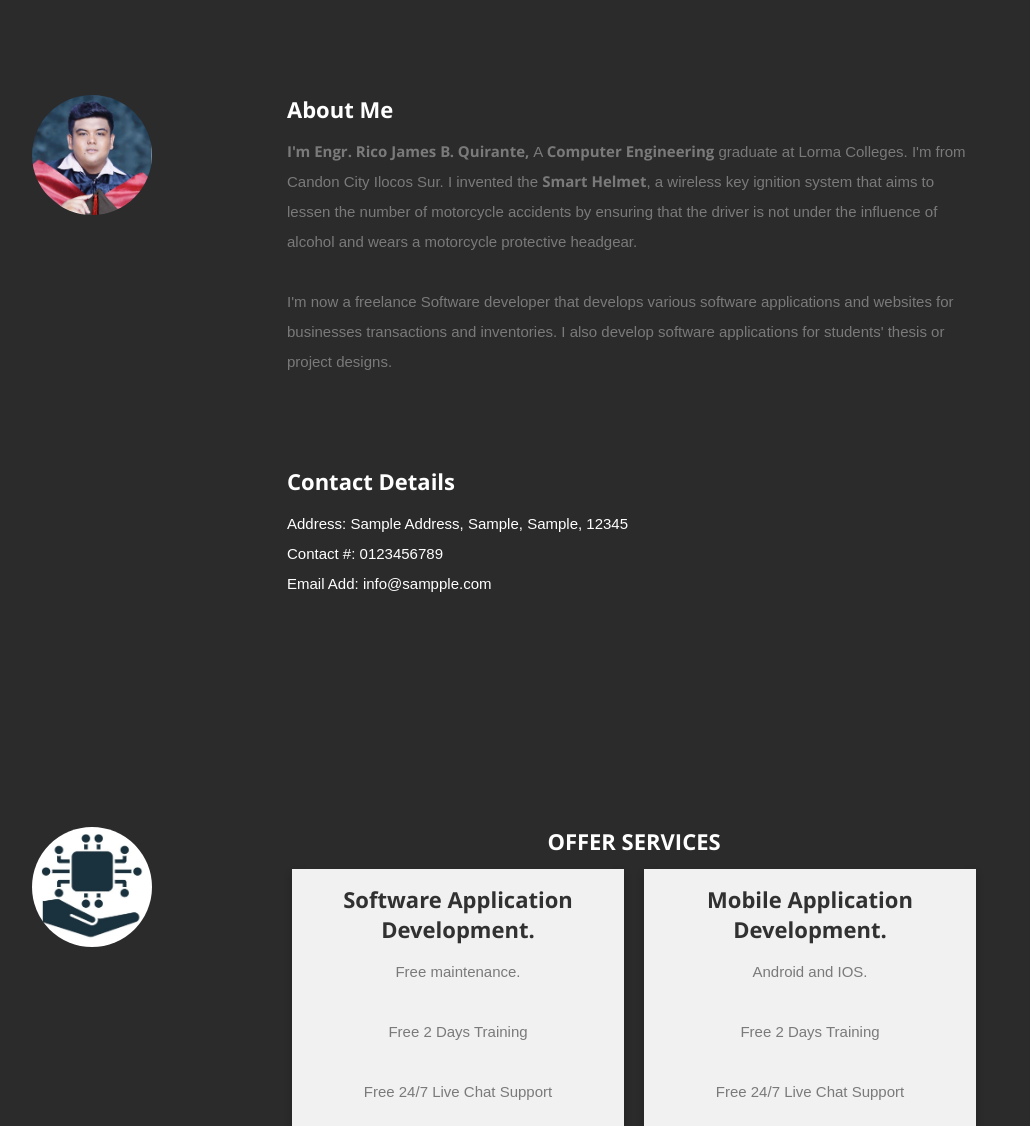
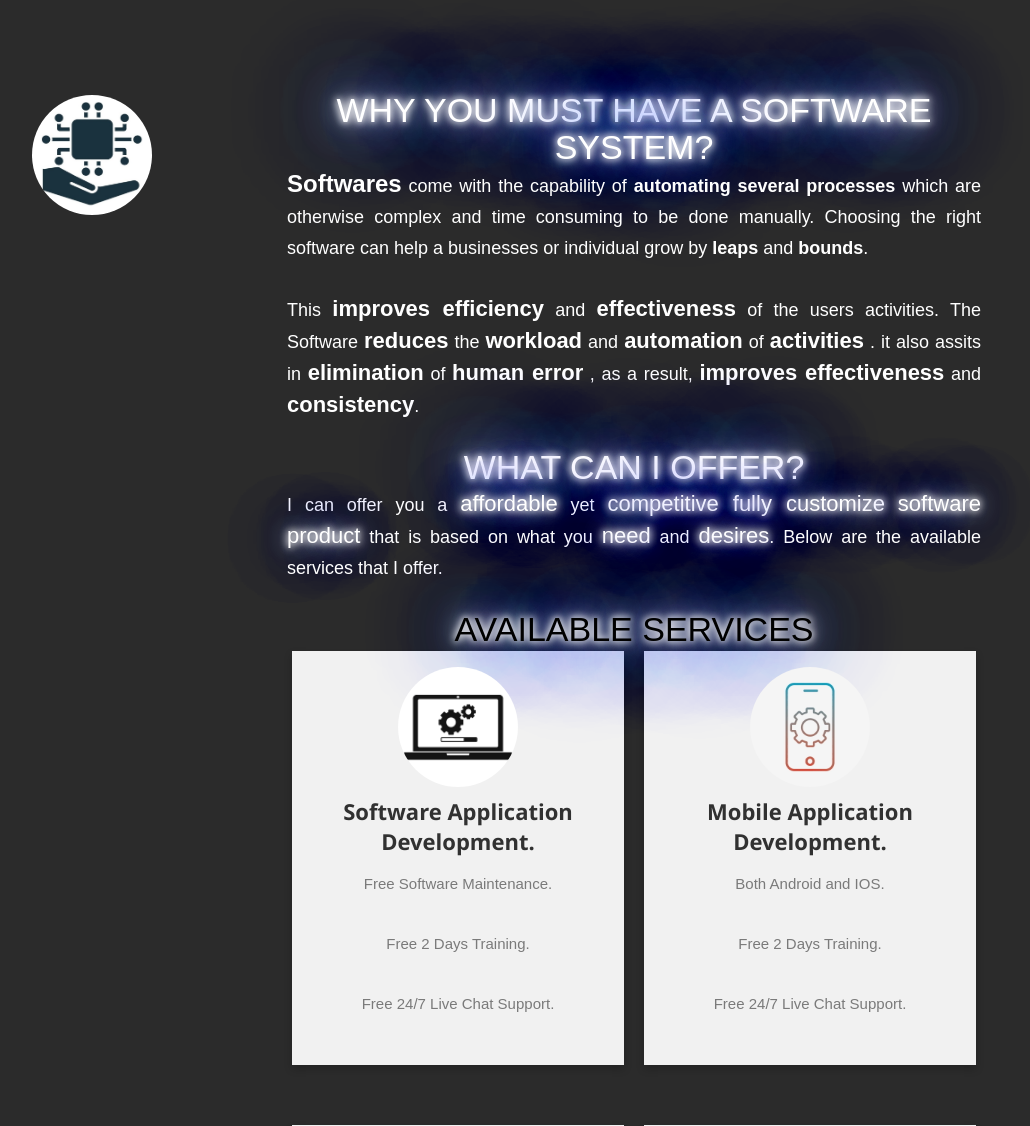
Before and after one commit to ricojames-eng/ricojamesportfolio, a PHP site: page / in a window 1280 px wide. Shown: the part 859-1985 px from the top of the page, without its empty margins (118-1148 px from the left). Run offline with PHP 8.4, Linux system fonts and the light colour scheme; data comes from the database, SQL or seed files in the repository; data that the repository does not hold is empty; some libraries are stand-ins or nearby versions; some web fonts are replaced.

Commit message:
Update index.php

```diff
--- a/freelance/index.php
+++ b/freelance/index.php
@@ -30,32 +30,31 @@
       color: white;
       font-weight: bold;
       position: absolute;
-      top: 50%;
+      top: 30%;
       left: 50%;
       transform: translate(-50%, -50%);
       z-index: 2;
       width: 100%;
       padding: 20px;
       text-align: center;
-
+      white-space: normal;
       animation-name: example;
       animation-duration: 4s;
     }
 
         #bg-text2 {
       background-color: rgb(0,0,0); /* Fallback color */
-      background-color: rgba(0,0,0, 0.9); /* Black w/opacity/see-through */
+      background-color: rgba(0,0,0, 0.7); /* Black w/opacity/see-through */
       color: white;
       font-weight: bold;
       position: absolute;
-      top: 80%;
+      top: 77%;
       left: 50%;
       transform: translate(-50%, -50%);
       z-index: 2;
       width: 100%;
       padding: 20px;
       text-align: center;
-
       animation-name: example2;
       animation-duration: 8s;
     }
@@ -74,6 +73,7 @@
        0 0 151px #5271ff;
        font-weight: 400;
        font-family: "Yellowtail", sans-serif;
+
   }
 
   .neonText2 {
@@ -155,55 +155,27 @@ while($row = $c_qry->fetch_assoc()){
           <br></br>
             <h2 style="color: Black; font-size: 5vw;" class="neonText">Hi I'm,</h2>
             <br></br>
-            <h2 style="color: Black; font-size: 5vw;" class="neonText"><?php echo isset($user) ? ucwords($user['firstname'].' '.$user['lastname']) : ""; ?></h2>
+            <h2 style="color: Black; font-size: 5vw;" class="neonText"><?php echo isset($user) ? ucwords($user['firstname']) : ""; ?></h2>
             <br></br>
-            <ul class="social">
-               <li><a target="_blank" href="<?php echo $contact['facebook'] ?>"><i class="fa fa-facebook"></i></a></li>
-               <li><a target="_blank" href="mailto:<?php echo $contact['email'] ?>"><i class="fa fa-google-plus"></i></a></li>
-           </ul>
+            <h2 style="color: Black; font-size: 5vw;" class="neonText"><?php echo isset($user) ? ucwords($user['lastname']) : ""; ?></h2>
          </div>
       </div>
 
-      <div class="banner-text" id="bg-text2">
-          <a style="font-size: 3vw;"><span>A Software Developer that helps Businesses, small to large agencies and individuals </span></a>
-          <a style="font-size: 3vw;"><span>to bring their Software ideas to life. I`ll offer you a life-time investment software application.</span></a>
+      <div class="banner-text" id="bg-text2" >
+          <a style="font-size: 2vw;"><span>A Software Developer Engineer that helps Businesses, small to large agencies and individuals </span></a>
+          <a style="font-size: 2vw;"><span>to bring their Software ideas to life. I`ll offer you a affordable life-time investment software application.</span></a>
+          <br></br>
+                    <ul class="social">
+                     <li><a target="_blank" href="<?php echo $contact['facebook'] ?>"><i class="fa fa-facebook"></i></a></li>
+                     <li><a target="_blank" href="mailto:<?php echo $contact['email'] ?>"><i class="fa fa-google-plus"></i></a></li>
+                 </ul>
+          <a class="smoothscroll" href="#about">READ MORE</a>
           <br></br>
           <p class="scrolldown">
           <a class="smoothscroll" href="#about"><i class="icon-down-circle"></i></a>
           </p>
       </div>
    </header> <!-- Header End -->
-   <!-- About Section
-   ================================================== -->
-   <section id="about">
-      <div class="row">
-         <div class="three columns">
-            <img class="profile-pic"  src="profile_asset/images/mypic.png" alt="" />
-         </div>
-         <div class="nine columns main-col">
-            <h2>About Me</h2>
-            <style>
-              #about_me *{
-                color:#7A7A7A !important;
-              }
-            </style>
-            <div id="about_me"><?php include "about.html"; ?></div>
-            <div class="row">
-               <div class="columns ">
-                  <h2>Contact Details</h2>
-                  <p class="address">
-                  <span><a>Address: </a><a><?php echo $contact['address'] ?></a></span><br>
-                  <span><a>Contact #: </a><a><?php echo $contact['mobile'] ?></a></span><br>
-                  <span><a>Email Add: </a><a><?php echo $contact['email'] ?></a></span>
-             </p>
-               </div>
-               <div class="columns download">
-                  <p></p>
-               </div>
-            </div> <!-- end row -->
-         </div> <!-- end .main-col -->
-      </div>
-   </section> <!-- About Section End-->
 
 <!-- Offer Section
    ================================================== -->
@@ -250,31 +222,77 @@ body {
   background-color: #f1f1f1;
 }
 </style>
+
    <section id="services">
    <section id="about">
       <div class="row">
          <div class="three columns">
             <img class="profile-pic"  src="profile_asset/images/services.jpg" alt="" />
          </div>
-         <div class="nine columns main-col">
-            <center><h2>OFFER SERVICES</h2></center>
 
-           <div class="row1">
+         <div class="nine columns main-col" style="text-align: justify;">
+            <center><a class="neonText" style="font-size: 34px;"><span style="color:White;font-weight:Italic;font-size: 34px;">WHY YOU MUST HAVE A SOFTWARE SYSTEM?</span></a></center>
+
+            <a style="font-size: 18px;">
+              <span style="color:White;font-weight:bold;font-size:24px;">Softwares</span> come with the capability of
+              <span style="color:White;font-weight:bold">automating several processes</span>
+              which are otherwise complex and time consuming to be done manually.
+              Choosing the right software can help a businesses or individual grow by
+            <span style="color:White;font-weight:bold">leaps</span> and
+            <span style="color:White;font-weight:bold">bounds</span>.</a>
+
+            <br></br>
+            <a style="font-size: 18px;">This
+              <span style="color:White;font-weight:bold;font-size:22px;">improves efficiency</span> and
+              <span style="color:White;font-weight:bold;font-size:22px;">effectiveness</span>
+              of the users activities. The Software
+              <span style="color:White;font-weight:bold;font-size:22px;">reduces</span> the
+              <span style="color:White;font-weight:bold;font-size:22px;">workload</span> and
+              <span style="color:White;font-weight:bold;font-size:22px;">automation</span> of
+              <span style="color:White;font-weight:bold;font-size:22px;">activities</span>
+              .
+              it also assits in
+              <span style="color:White;font-weight:bold;font-size:22px;">elimination</span> of
+              <span style="color:White;font-weight:bold;font-size:22px;">human error</span>
+              , as a result,
+              <span style="color:White;font-weight:bold;font-size:22px;">improves effectiveness</span> and
+              <span style="color:White;font-weight:bold;font-size:22px;">consistency</span>.</a>
+
+              <br></br>
+              <center><a class="neonText" style="font-size:  34px;"><span style="color:White;font-weight:Italic;font-size: 34px;">WHAT CAN I OFFER?</span></a></center>
+              <a style="font-size: 18px;">
+                I can offer you a
+                <span class="neonText" style="color:White;font-weight:Italic;font-size:22px;">affordable</span>
+                yet
+                <span class="neonText" style="color:White;font-weight:Italic;font-size:22px;">competitive fully customize</span>
+                <span class="neonText" style="color:White;font-weight:Italic;font-size:22px;">software product</span> that is
+                based
+                on what you
+                <span class="neonText" style="color:White;font-weight:Italic;font-size:22px;">need</span> and
+                <span class="neonText" style="color:White;font-weight:Italic;font-size:22px;">desires</span>.
+                Below are the available services that I offer.
+              </a>
+
+              <br></br>
+           <center><a class="neonText" style="font-size:  34px;"><span style="color:Black;font-weight:Italic;font-size: 34px;">AVAILABLE SERVICES</span></a></center>
+              <div class="row1">
             <div class="column1">
               <div class="card1">
+                <img class="profile-pic"  src="profile_asset/images/icon/Software_dev.jpg" alt="" />
                 <h3>Software Application Development.</h3>
-                <p>Free maintenance.</p>
-                <p>Free 2 Days Training</p>
-                <p>Free 24/7 Live Chat Support</p>
+                <p>Free Software Maintenance.</p>
+                <p>Free 2 Days Training.</p>
+                <p>Free 24/7 Live Chat Support.</p>
               </div>
             </div>
 
               <div class="column1">
               <div class="card1">
+                <img class="profile-pic"  src="profile_asset/images/icon/mobile_dev.jpg" alt="" />
                 <h3>Mobile Application Development.</h3>
-                <p>Android and IOS.</p>
-                <p>Free 2 Days Training</p>
-                <p>Free 24/7 Live Chat Support</p>
+                <p>Both Android and IOS.</p>
+                <p>Free 2 Days Training.</p>
+                <p>Free 24/7 Live Chat Support.</p>
               </div>
             </div>
             </div>
@@ -284,19 +302,21 @@ body {
              <div class="row1">
             <div class="column1">
               <div class="card1">
+                <img class="profile-pic"  src="profile_asset/images/icon/web_dev.jpg" alt="" />
                 <h3>Website Page Development.</h3>
-                <p>With Admin page.</p>
-                <p>Free 2 Days Training</p>
-                <p>Free 24/7 Live Chat Support</p>
+                <p>Free Web page Maintenance.</p>
+                <p>Free 2 Days Training.</p>
+                <p>Free 24/7 Live Chat Support.</p>
               </div>
             </div>
 
               <div class="column1">
               <div class="card1">
+                <img class="profile-pic"  src="profile_asset/images/icon/iot_dev.jpg" alt="" />
                 <h3>Internet Of Things Development.</h3>
-                <p>Free repair charge.</p>
-                <p>Free 2 Days Training</p>
-                <p>Free 24/7 Live Chat Support</p>
+                <p>Free Repair Charge.</p>
+                <p>Free 2 Days Training.</p>
+                <p>Free 24/7 Live Chat Support.</p>
               </div>
             </div>
             </div>
@@ -306,19 +326,21 @@ body {
              <div class="row1">
             <div class="column1">
               <div class="card1">
+                <img class="profile-pic"  src="profile_asset/images/icon/softhard_dev.jpg" alt="" />
                 <h3>Hardware and Software Development.</h3>
-                <p>Free repair charge and maintenance.</p>
-                <p>Free 2 Days Training</p>
-                <p>Free 24/7 Live Chat Support</p>
+                <p>Free Repair Charge and Maintenance.</p>
+                <p>Free 2 Days Training.</p>
+                <p>Free 24/7 Live Chat Support.</p>
               </div>
             </div>
 
               <div class="column1">
               <div class="card1">
+                <img class="profile-pic"  src="profile_asset/images/icon/sys_dev.jpg" alt="" />
                 <h3>All types of System Applications.</h3>
-                <p>Free maintenance.</p>
-                <p>Free 2 Days Training</p>
-                <p>Free 24/7 Live Chat Support</p>
+                <p>Free System Maintenance.</p>
+                <p>Free 2 Days Training.</p>
+                <p>Free 24/7 Live Chat Support.</p>
               </div>
             </div>
             </div>
@@ -328,19 +350,21 @@ body {
              <div class="row1">
             <div class="column1">
               <div class="card1">
+                <img class="profile-pic"  src="profile_asset/images/icon/automation_dev.jpg" alt="" />
                 <h3>All types of Automation Projects.</h3>
-                <p>Free repair charge and maintenance.</p>
-                <p>Free 2 Days Training</p>
-                <p>Free 24/7 Live Chat Support</p>
+                <p>Free Repair Charge and Maintenance.</p>
+                <p>Free 2 Days Training.</p>
+                <p>Free 24/7 Live Chat Support.</p>
               </div>
             </div>
 
               <div class="column1">
               <div class="card1">
+                <img class="profile-pic"  src="profile_asset/images/icon/thesis_dev.jpg" alt="" />
                 <h3>All types of IT Related Thesis Projects.</h3>
-                <p>Free project document.</p>
-                <p>Free 2 Days Training</p>
-                <p>Free 24/7 Live Chat Support</p>
+                <p>Free Project Revision.</p>
+                <p>Free 2 Days Training.</p>
+                <p>Free 24/7 Live Chat Support.</p>
               </div>
             </div>
             </div>
@@ -457,6 +481,38 @@ body {
       </div> <!-- row End -->
    </section> <!-- Portfolio Section End-->
 
+     <!-- About Section
+   ================================================== -->
+   <section id="about">
+      <div class="row">
+         <div class="three columns">
+            <img class="profile-pic"  src="profile_asset/images/mypic.png" alt="" />
+         </div>
+         <div class="nine columns main-col">
+            <h2>About Me</h2>
+            <style>
+              #about_me *{
+                color:#7A7A7A !important;
+              }
+            </style>
+            <div id="about_me"><?php include "about.html"; ?></div>
+            <div class="row">
+               <div class="columns ">
+                  <h2>Contact Details</h2>
+                  <p class="address">
+                  <span><a>Address: </a><a><?php echo $contact['address'] ?></a></span><br>
+                  <span><a>Contact #: </a><a><?php echo $contact['mobile'] ?></a></span><br>
+                  <span><a>Email Add: </a><a><?php echo $contact['email'] ?></a></span>
+                  <br></br>
+             </p>
+               </div>
+               <div class="columns download">
+                  <p></p>
+               </div>
+            </div> <!-- end row -->
+         </div> <!-- end .main-col -->
+      </div>
+   </section> <!-- About Section End-->
 
       <!-- /.content-wrapper -->
       <?php require_once('inc/footer.php') ?>
```
